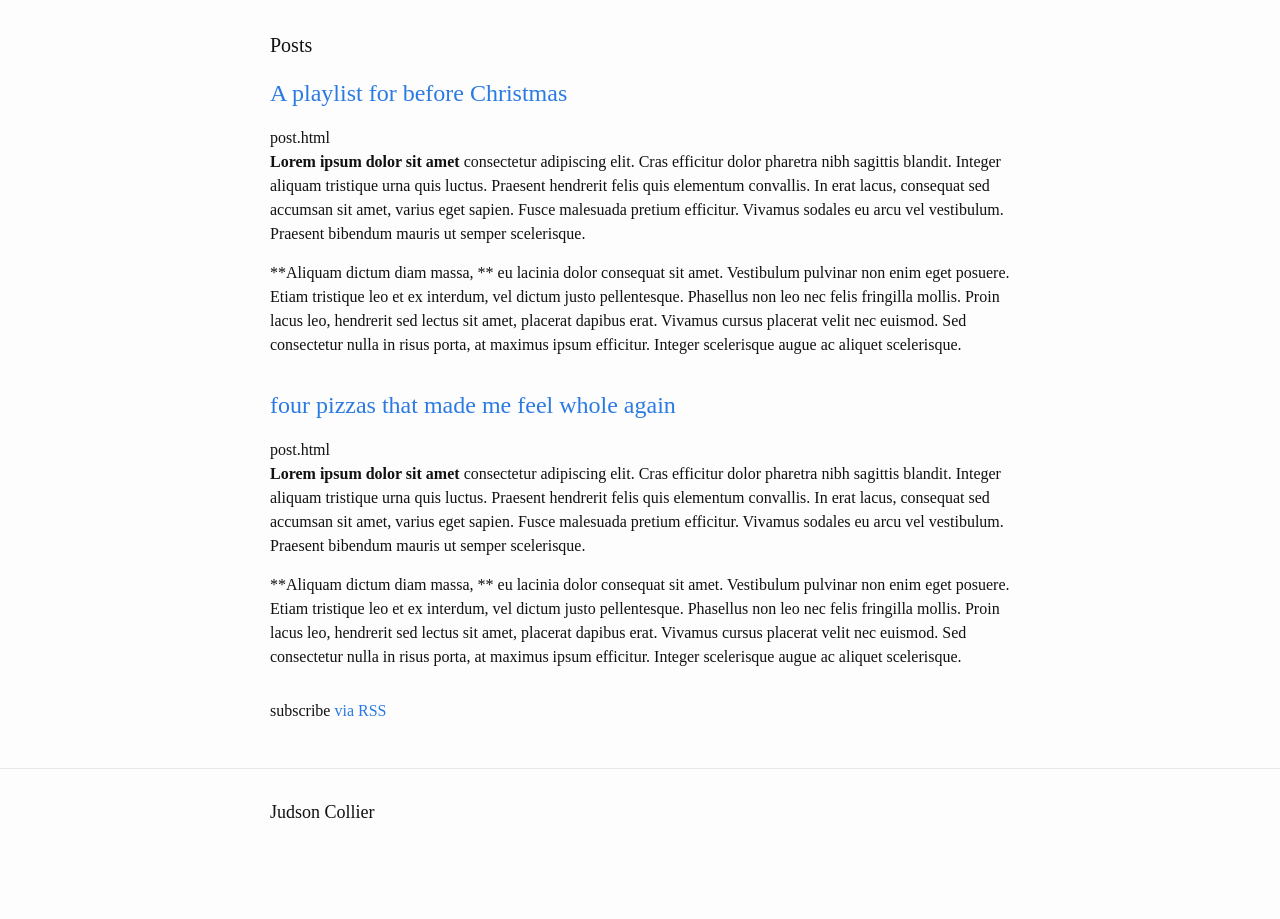
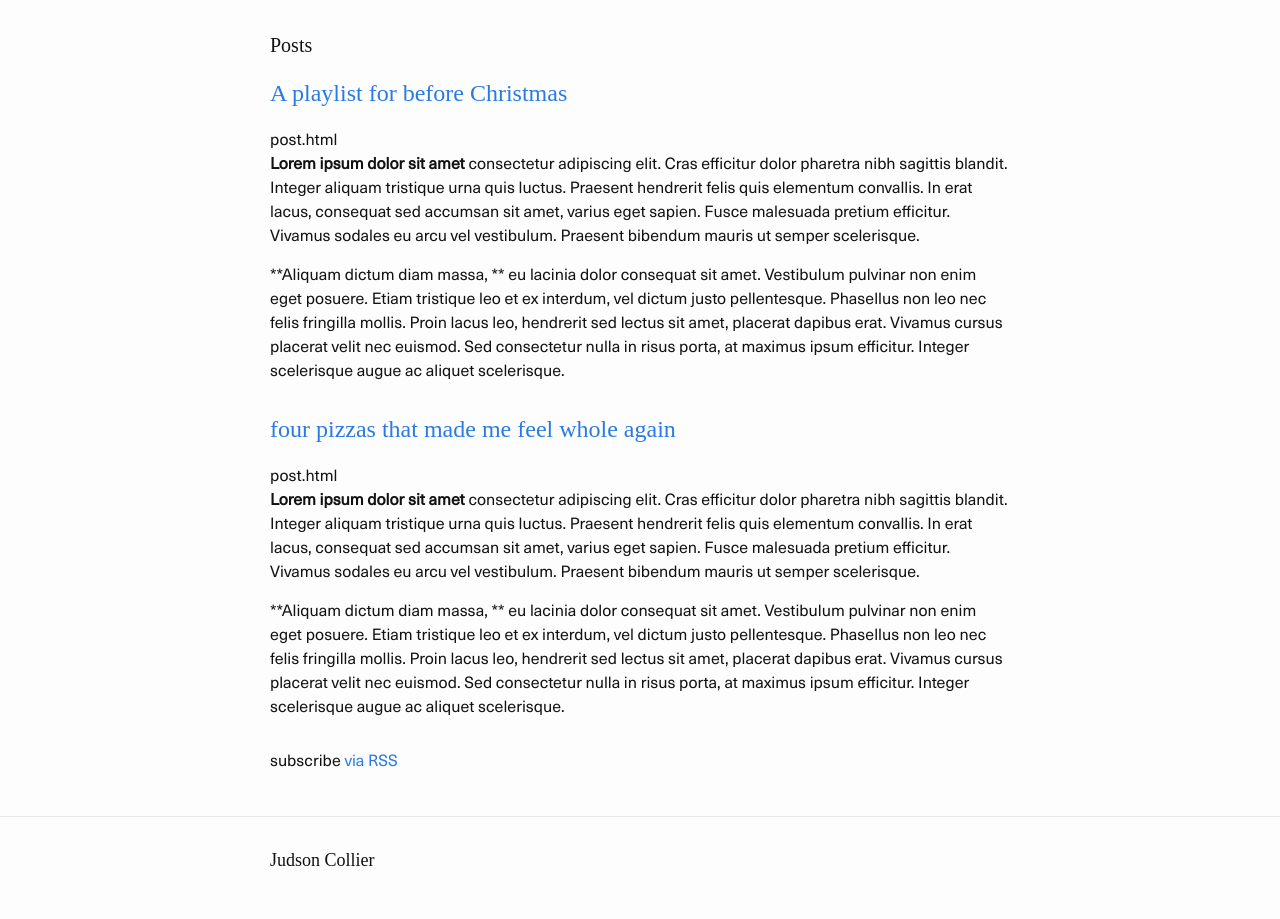
Before and after one commit to judsoncollier/judsite, a Jekyll site: the page built from index.html, in a window 1280 px wide. Built offline with Jekyll 4.4.1, drawn with Linux system fonts in a browser that asks for light colours; some web fonts are replaced.

Commit message:
Update main.scss

```diff
--- a/css/main.scss
+++ b/css/main.scss
@@ -5,7 +5,7 @@
 
  @font-face {
     font-family: 'NeueReg';
-    src: url('http://judsoncollier.siteleaf.net/assets/reg/font.woff') format(woff)
+    src: url('font.woff') format(woff);
 
  }
 
```
